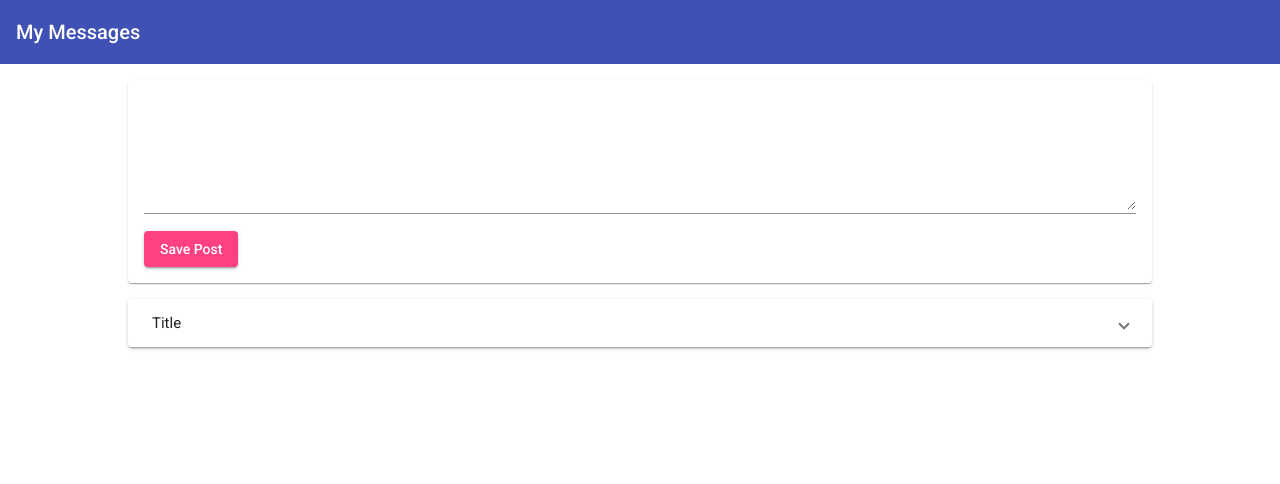
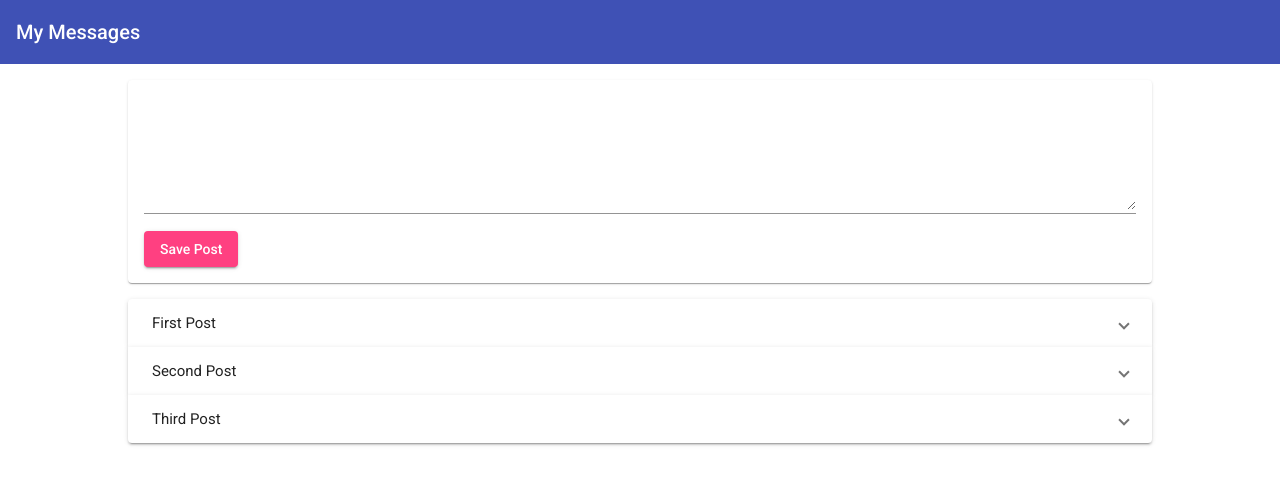
Before and after one commit to rishabhgist/mean-app-demo, an Angular app: page / in a window 1280 px wide. Shown: the top 484 px of the page. Built offline with nearby package versions, Linux system fonts and the light colour scheme.

Commit message:
displayed data dinamically

```diff
--- a/src/app/posts/post-list/post-list.component.html
+++ b/src/app/posts/post-list/post-list.component.html
@@ -1,7 +1,8 @@
-<mat-accordion>
-    <mat-expansion-panel>
+<mat-accordion multi="true">
+    <mat-expansion-panel *ngFor="let post of posts">
         <mat-expansion-panel-header>
-            Title
+            {{post.title}}
         </mat-expansion-panel-header>
+        <p>{{post.content}}</p>
     </mat-expansion-panel>
 </mat-accordion>
--- a/src/app/posts/post-list/post-list.component.ts
+++ b/src/app/posts/post-list/post-list.component.ts
@@ -12,7 +12,7 @@
   ngOnInit(): void {
   }
 
-  post = [
+  posts = [
     {
     title: 'First Post',
     content:'This is first post content'
```
